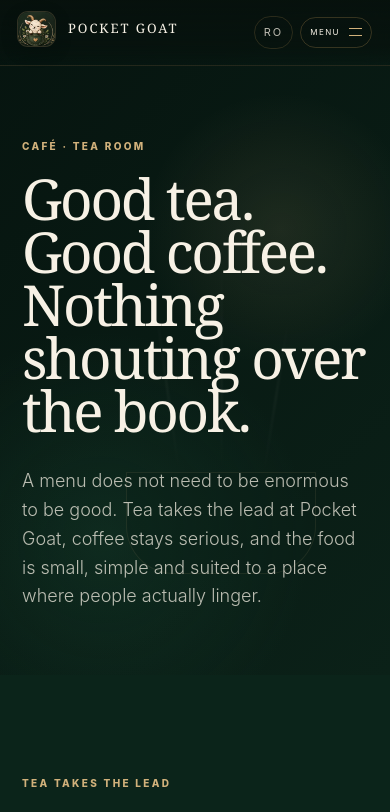
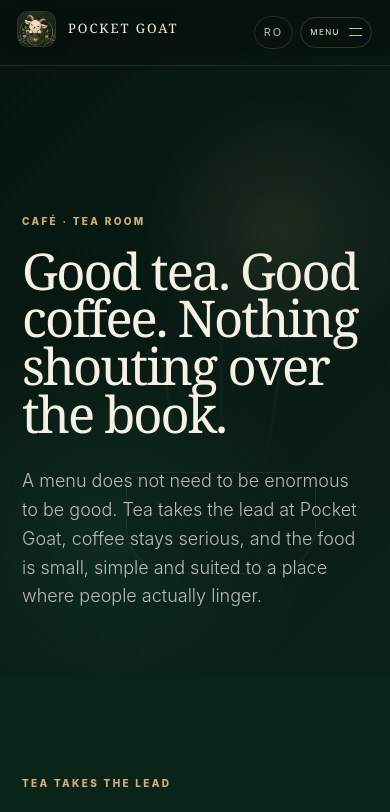
Before and after one commit to drezzillah-prog/pocket-goat-website, a Next.js app: page /en/cafe in a window 390 px wide. Shown: the top 812 px of the page. Built offline with nearby package versions, Linux system fonts and the light colour scheme.

Commit message:
polish: unify editorial heading rhythm across remaining pages

```diff
--- a/src/app/globals.css
+++ b/src/app/globals.css
@@ -1218,3 +1218,24 @@ html,body,.site-shell{max-width:100%;overflow-x:clip}
   .genre-chips{gap:7px}
   .genre-chips span{padding:9px 11px}
 }
+
+
+/* Site-wide editorial line-breaking consistency */
+.visit-hero h1,.visit-section-heading h2,.visit-expect h2,.visit-contact h2,.visit-newsletter h2,
+.access-hero h1,.access-heading h2,.access-choice h2,.access-digital h2,.access-honesty h2,
+.cafe-hero h1,.cafe-section-heading h2,.cafe-coffee h2,.hard-day-tea-page h2,
+.culture-hero h1,.culture-principle h2,.culture-section-heading h2,.culture-languages h2,.culture-architecture h3,
+.cinematic-hero h1,.cinematic-heading h2,.cinematic-rights h2,.cinematic-bridge h2,
+.dobrogea-hero h1,.dobrogea-strands-heading h2,.dobrogea-not-theme-park h2,.dobrogea-outward h2,
+.community-hero h1,.community-heading h2,.community-table h2,.community-boundary h2,.community-culture-bridge h2{
+  text-wrap:balance;
+}
+.visit-hero .lede,.access-hero .lede,.cafe-hero .lede,.culture-hero .lede,.cinematic-hero .lede,.dobrogea-hero .lede,.community-hero .lede{
+  text-wrap:pretty;
+}
+@media(max-width:390px){
+  .visit-hero h1,.access-hero h1,.cafe-hero h1,.culture-hero h1,.cinematic-hero h1,.dobrogea-hero h1,.community-hero h1{
+    font-size:clamp(46px,13vw,58px);
+  }
+  .visit-practical-grid article,.access-fact-grid article{padding:26px 22px}
+}
```
